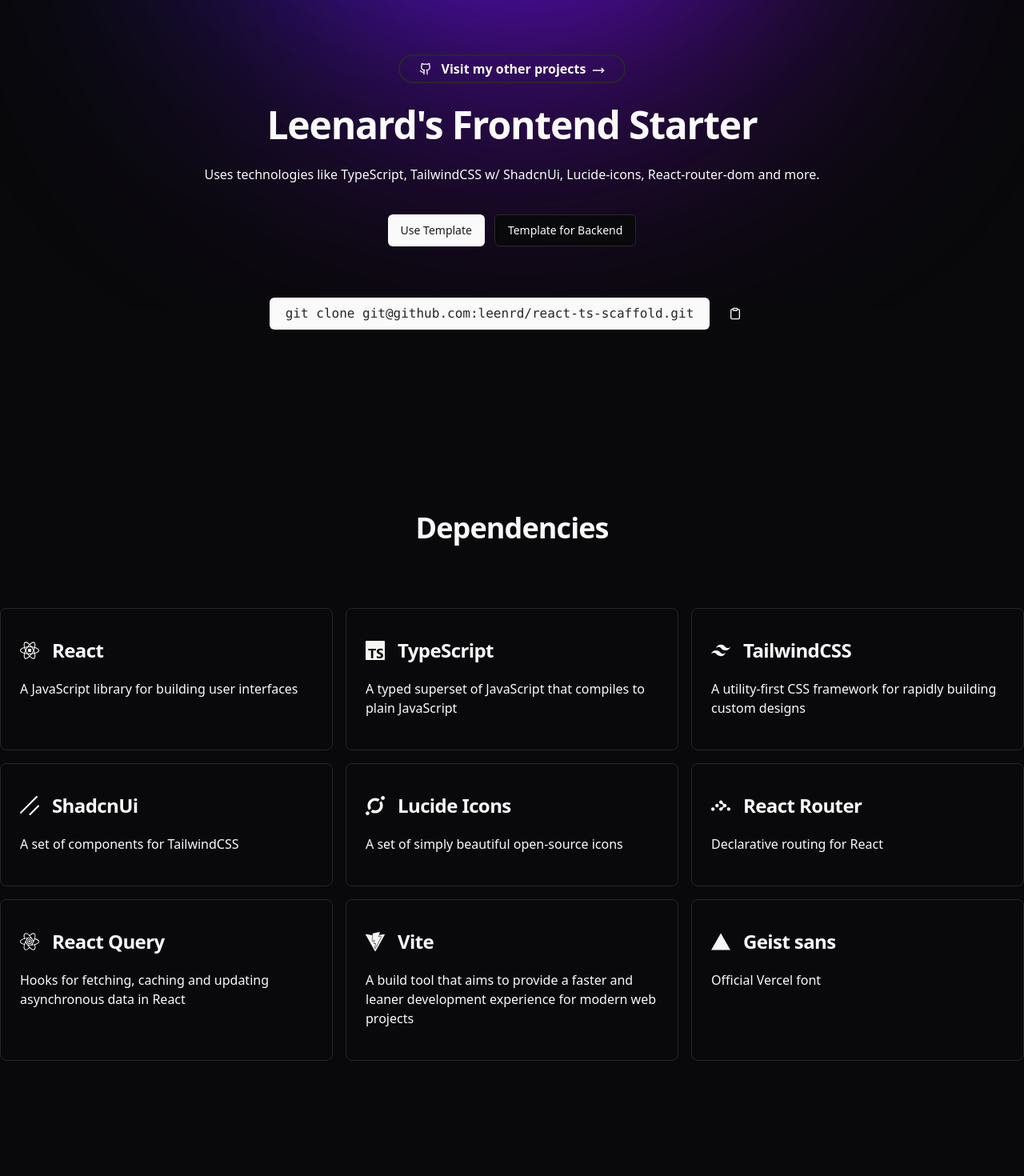
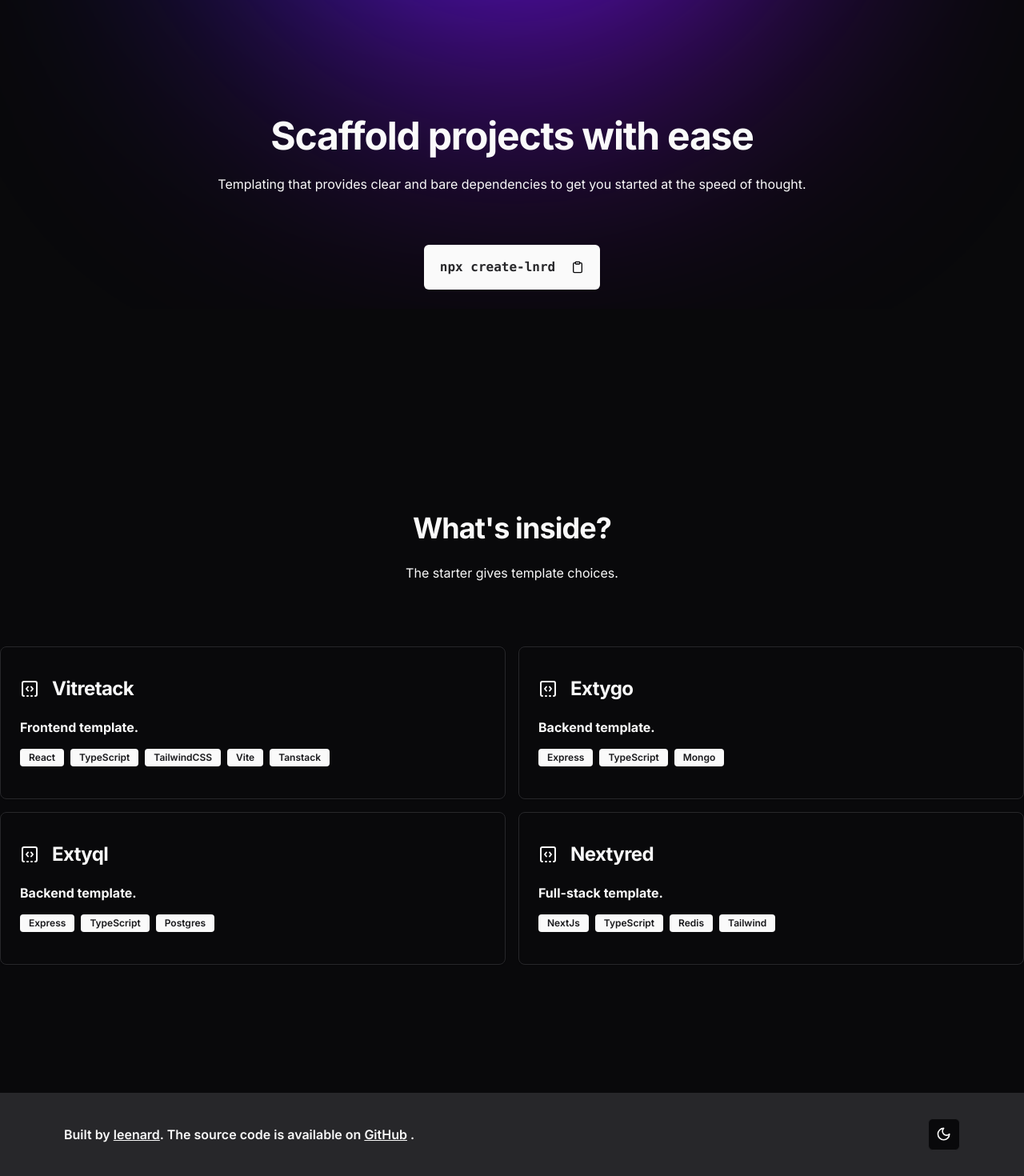
Before and after one commit to leenrd/react-ts-scaffold-landing-page, a React (Vite) app: page / in a window 1280 px wide. Shown: the part 160-1630 px from the top of the page at 80% size. Built offline with nearby package versions, Linux system fonts and the light colour scheme.

Commit message:
chore: init

```diff
--- a/index.html
+++ b/index.html
@@ -6,6 +6,9 @@
     <meta name="viewport" content="width=device-width, initial-scale=1.0" />
     <title>Leenard Template</title>
   </head>
+  <style>
+    @import url("https://fonts.googleapis.com/css2?family=Inter:wght@100..900&display=swap");
+  </style>
   <body>
     <div id="root"></div>
     <script type="module" src="/src/main.tsx"></script>
--- a/src/App.tsx
+++ b/src/App.tsx
@@ -1,12 +1,13 @@
 import { Button } from "./components/ui/button";
 import { Card, CardContent, CardHeader, CardTitle } from "@/components/ui/card";
-import { Github, MoveRight, Clipboard, Check } from "lucide-react";
+import { Clipboard, Check, SquareDashedBottomCode } from "lucide-react";
 import { useToast } from "@/components/ui/use-toast";
 import { Toaster } from "@/components/ui/toaster";
-import redirectToSite from "./utils/redirectToSite";
+// import redirectToSite from "./utils/redirectToSite";
 import { ModeToggle } from "./components/ui/themeToggle";
 import copyText from "./utils/copyText";
 import { useEffect, useState } from "react";
+import { Badge } from "./components/ui/badge";
 
 function App() {
   const [copied, setCopied] = useState(false);
@@ -18,54 +19,25 @@
     }, 3000);
   }, []);
 
-  const codeValue = "git clone git@github.com:leenrd/react-ts-scaffold.git";
+  const codeValue = "npx create-lnrd";
 
   return (
-    <main className="font-geist relative text-center">
+    <main className="inter-family relative text-center">
       <img
         src="./bg.svg"
         className="absolute -z-10 -top-5  left-1/2 transform -translate-x-1/2 "
       />
-      <div className="w-screen h-screen flex flex-col justify-center items-center">
-        <span
-          className="flex gap-3 justify-center items-center px-6 py-1 border-2 border-accent rounded-full cursor-pointer hover:bg-black hover:text-white transition-all font-semibold"
-          onClick={() => redirectToSite("https://github.com/leenrd")}
-        >
-          <Github className=" h-[1rem] w-[1rem]" />
-          <span className="flex gap-2 items-center justify-center">
-            <p className=" ">Visit my other projects</p>
-            <MoveRight className=" h-[1rem] w-[1rem] mt-1" />
-          </span>
-        </span>
+      <div className=" h-screen flex flex-col justify-center items-center">
         <h1 className="scroll-m-20 mt-7 text-4xl font-bold tracking-tight lg:text-5xl">
-          Leenard's Frontend Starter
+          Scaffold projects with ease
         </h1>
-        <p className="leading-7 [&:not(:first-child)]:mt-6">
-          Uses technologies like TypeScript, TailwindCSS w/ ShadcnUi,
-          Lucide-icons, React-router-dom and more.
+        <p className="[&:not(:first-child)]:mt-6 font-normal">
+          Templating that provides clear and bare dependencies to get you
+          started at the speed of thought.
         </p>
-        <div className="mt-9 flex gap-3 items-center justify-center">
-          <Button
-            variant={"default"}
-            onClick={() =>
-              redirectToSite("https://github.com/leenrd/react-ts-scaffold")
-            }
-          >
-            Use Template
-          </Button>
-          <Button
-            variant={"outline"}
-            onClick={() =>
-              redirectToSite("https://github.com/leenrd/node-ts-scaffold")
-            }
-          >
-            Template for Backend
-          </Button>
-        </div>
         <div className="mt-16 flex justify-between items-center gap-2">
-          <pre className="bg-secondary-foreground rounded-md w-fit py-2 px-5">
+          <pre className="bg-secondary-foreground flex items-center rounded-md w-fit py-2 px-5">
             <code className="text-accent">{codeValue}</code>
-          </pre>
             <Button
               onClick={() =>
                 copyText(
@@ -83,33 +55,38 @@
                 )
               }
               variant={"ghost"}
+              className="hover:bg-secondary-foreground p-0 m-0 ml-5 hover:text-accent transition duration-300 ease-in-out"
             >
               {copied ? (
-              <Check className="h-4 w-4" />
+                <Check className="h-4 w-4 text-background p-0 m-0" />
               ) : (
-              <Clipboard className="h-4 w-4" />
+                <Clipboard className="h-4 w-4 text-background p-0 m-0" />
               )}
             </Button>
+          </pre>
         </div>
       </div>
 
       <div className="max-w-[1300px] mx-auto mb-[10rem]">
-        <h2 className="text-4xl tracking-tight font-bold text-center mb-20">
-          Dependencies
+        <h2 className="text-4xl tracking-tight font-bold text-center">
+          What's inside?
         </h2>
-        <div className="grid grid-cols-1 gap-4 md:grid-cols-2 lg:grid-cols-3 mt-5">
+        <p className="mb-20 font-normal mt-6">
+          The starter gives template choices.
+        </p>
+        <div className="grid grid-cols-1 gap-4 md:grid-cols-2 lg:grid-cols-2 mt-5">
           {dependencies.map((dependency) => (
             <Dependencies
               key={dependency.name}
               name={dependency.name}
               desc={dependency.desc}
-              img={dependency.img}
             />
           ))}
         </div>
       </div>
-      <footer className="w-screen bg-secondary py-8">
-        <div className="max-w-[1300px] mx-auto flex justify-between items-center">
+
+      <footer className="bg-secondary py-8">
+        <div className=" flex items-center justify-between px-20">
           <p className="font-semibold text-wrap text-start">
             Built by{" "}
             <a href="https://github.com/leenrd" className="underline">
@@ -134,74 +111,45 @@
 
 const dependencies = [
   {
-    name: "React",
-    desc: "A JavaScript library for building user interfaces",
-    img: "react.svg",
+    name: "Vitretack",
+    desc: "Frontend template.",
+    arr: ["React", "TypeScript", "TailwindCSS", "Vite", "Tanstack"],
   },
   {
-    name: "TypeScript",
-    desc: "A typed superset of JavaScript that compiles to plain JavaScript",
-    img: "typescript.svg",
+    name: "Extygo",
+    desc: "Backend template.",
+    arr: ["Express", "TypeScript", "Mongo"],
   },
   {
-    name: "TailwindCSS",
-    desc: "A utility-first CSS framework for rapidly building custom designs",
-    img: "tailwindcss.svg",
+    name: "Extyql",
+    desc: "Backend template.",
+    arr: ["Express", "TypeScript", "Postgres"],
   },
   {
-    name: "ShadcnUi",
-    desc: "A set of components for TailwindCSS",
-    img: "shadcnui.svg",
-  },
-  {
-    name: "Lucide Icons",
-    desc: "A set of simply beautiful open-source icons",
-    img: "icon.svg",
-  },
-  {
-    name: "React Router",
-    desc: "Declarative routing for React",
-    img: "reactrouter.svg",
-  },
-  {
-    name: "React Query",
-    desc: "Hooks for fetching, caching and updating asynchronous data in React",
-    img: "reactquery.svg",
-  },
-  {
-    name: "Vite",
-    desc: "A build tool that aims to provide a faster and leaner development experience for modern web projects",
-    img: "vite.svg",
-  },
-  {
-    name: "Geist sans",
-    desc: "Official Vercel font",
-    img: "vercel.svg",
+    name: "Nextyred",
+    desc: "Full-stack template.",
+    arr: ["NextJs", "TypeScript", "Redis", "Tailwind"],
   },
 ];
 
-const Dependencies = ({
-  name,
-  desc,
-  img,
-}: {
-  name: string;
-  desc: string;
-  img: string;
-}) => {
+const Dependencies = ({ name, desc }: { name: string; desc: string }) => {
+  const curr = dependencies.find((dep) => dep.name === name);
+
   return (
     <Card className="hover:border-1 text-start py-4 hover:border-purple-500 shadow-sm hover:shadow-xl transition duration-300 ease-in-out">
       <CardHeader>
         <CardTitle className="font-bold flex gap-4 items-center">
-          <img
-            className="h-6 w-6 filter invert mix-blend-difference"
-            src={`/${img}`}
-          />
+          <SquareDashedBottomCode />
           {name}
         </CardTitle>
       </CardHeader>
       <CardContent>
-        <p>{desc}</p>
+        <p className="mb-3">{desc}</p>
+        {curr?.arr.map((dep) => (
+          <Badge key={dep} className="mr-2 rounded-sm">
+            {dep}
+          </Badge>
+        ))}
       </CardContent>
     </Card>
   );
--- /dev/null
+++ b/src/components/ui/badge.tsx
@@ -0,0 +1,36 @@
+import * as React from "react"
+import { cva, type VariantProps } from "class-variance-authority"
+
+import { cn } from "@/lib/utils"
+
+const badgeVariants = cva(
+  "inline-flex items-center rounded-full border px-2.5 py-0.5 text-xs font-semibold transition-colors focus:outline-none focus:ring-2 focus:ring-ring focus:ring-offset-2",
+  {
+    variants: {
+      variant: {
+        default:
+          "border-transparent bg-primary text-primary-foreground hover:bg-primary/80",
+        secondary:
+          "border-transparent bg-secondary text-secondary-foreground hover:bg-secondary/80",
+        destructive:
+          "border-transparent bg-destructive text-destructive-foreground hover:bg-destructive/80",
+        outline: "text-foreground",
+      },
+    },
+    defaultVariants: {
+      variant: "default",
+    },
+  }
+)
+
+export interface BadgeProps
+  extends React.HTMLAttributes<HTMLDivElement>,
+    VariantProps<typeof badgeVariants> {}
+
+function Badge({ className, variant, ...props }: BadgeProps) {
+  return (
+    <div className={cn(badgeVariants({ variant }), className)} {...props} />
+  )
+}
+
+export { Badge, badgeVariants }
--- a/src/index.css
+++ b/src/index.css
@@ -73,4 +73,11 @@
   body {
     @apply bg-background text-foreground;
   }
+  .inter-family {
+    font-family: "Inter", sans-serif;
+    font-optical-sizing: auto;
+    font-weight: 700;
+    font-style: normal;
+    font-variation-settings: "slnt" 0;
+  }
 }
```
Also changed, not shown: src/components/ui/button.tsx (+11 -11 lines), 1 other file (tests, documents, lock files or other folders). Lines whose indentation alone changed are shown as unchanged.
